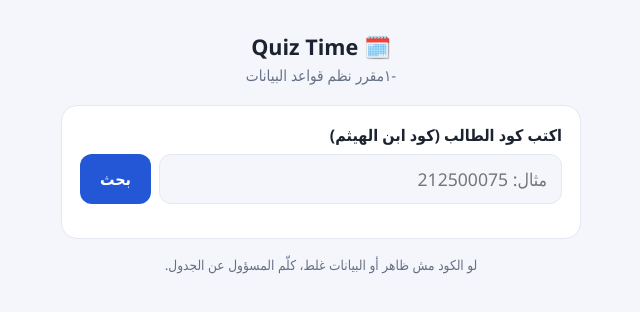
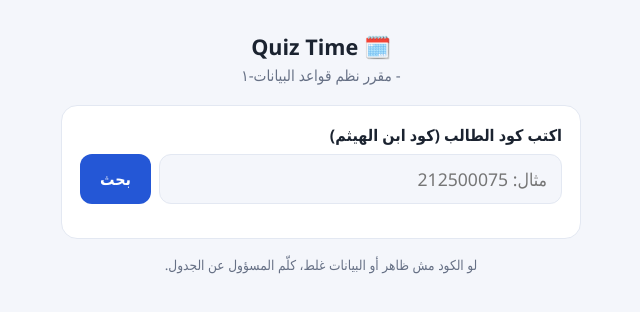
Before and after one commit to engomarsamehfcih-svg/Quiz, a plain HTML site: page index.html in a window 1280 px wide. Shown: the full height of the page, 319-959 px from the left. Drawn offline with Linux system fonts and the light colour scheme.

Commit message:
Update index.html

```diff
--- a/index.html
+++ b/index.html
@@ -37,7 +37,7 @@ button{font:inherit;font-weight:600;padding:12px 20px;border:0;border-radius:12p
 <body>
 <main>
   <h1>🗓️ Quiz Time</h1>
-  <p class="sub">-١مقرر نظم قواعد البيانات</p>
+  <p class="sub">- مقرر نظم قواعد البيانات-١</p>
   <div class="card">
     <label for="q"> اكتب كود الطالب (كود ابن الهيثم)</label>
     <div class="row">
```
